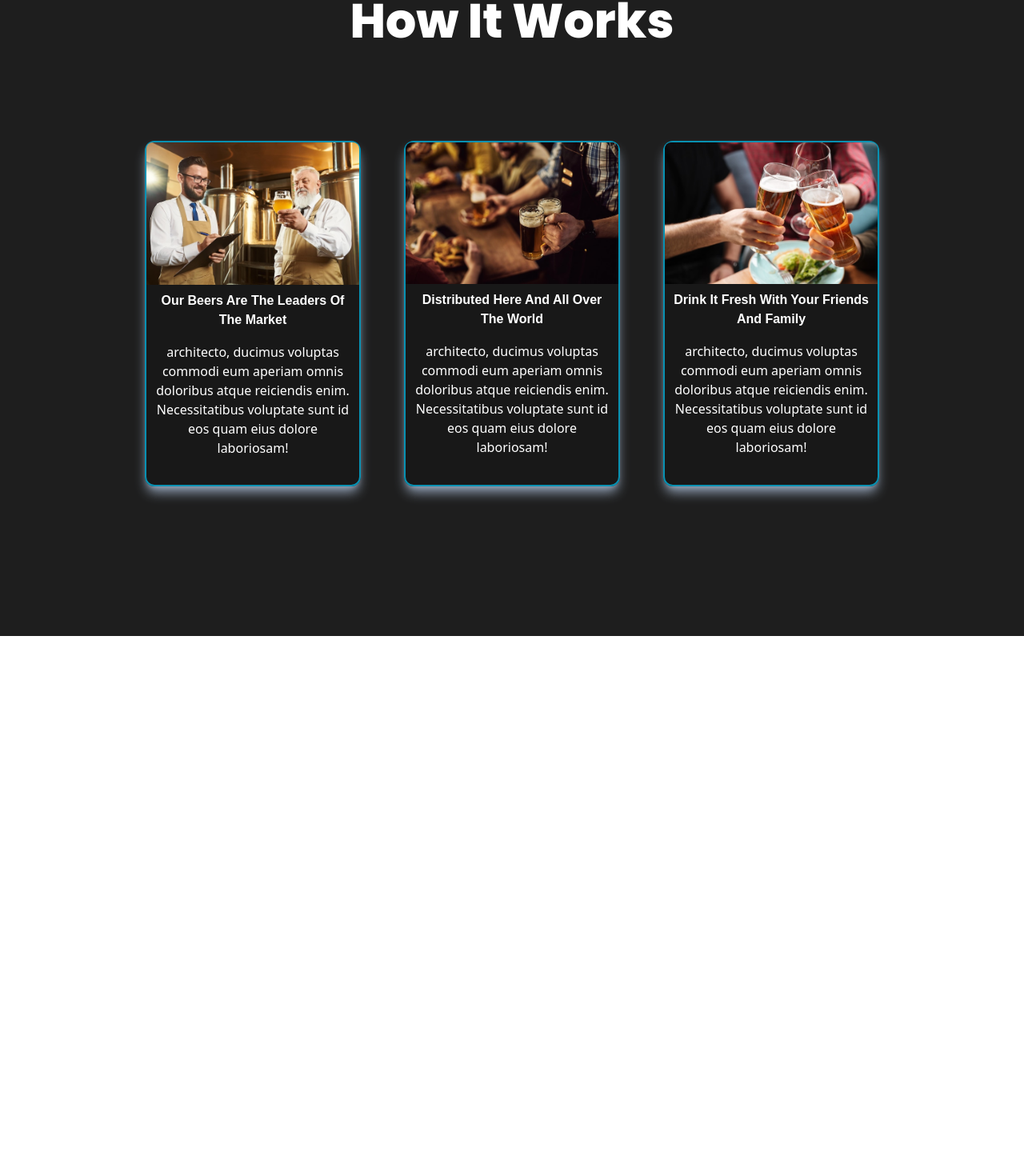
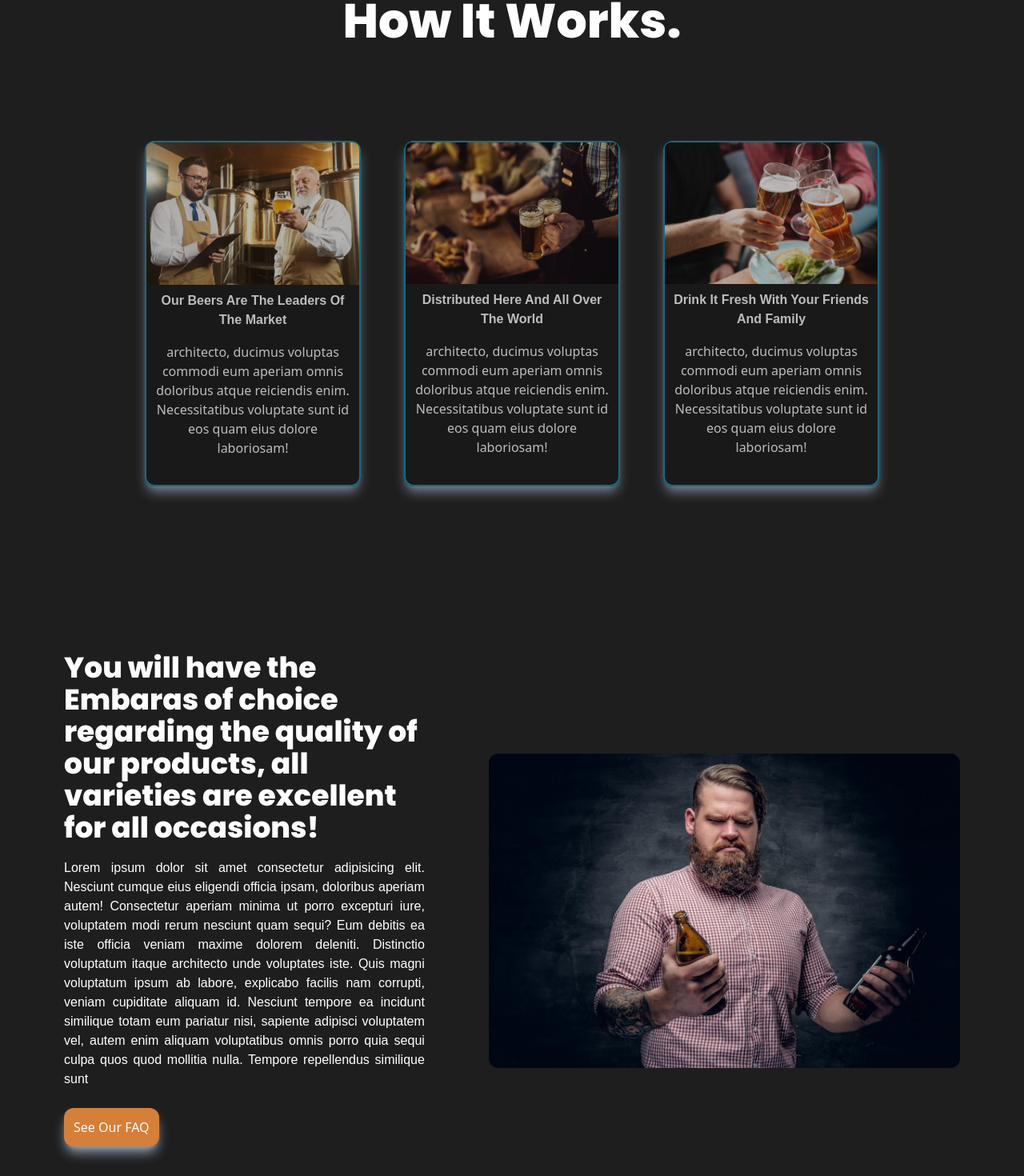
Before and after one commit to Doking517/breweries_site, a React (Vite) app: page / in a window 1280 px wide. Shown: the part 608-2078 px from the top of the page at 80% size. Before the commit the page ends 1403 px from the top, so only its background shows below. Built offline with nearby package versions, Linux system fonts and the light colour scheme.

Commit message:
adding ambaras section and image

```diff
--- a/src/App.jsx
+++ b/src/App.jsx
@@ -3,6 +3,7 @@ import GlobalTitle from './components/globalTitle/gobalTitle';
 import Hero from './components/Hero/Hero';
 import HowItWorks from './components/HowItWorks/HowItWorks';
 import Navbar from './components/Navbar/Navbar';
+import OnlineOrder from './components/OnlineOrder/OnlineOrder';
 
 const App = () => {
 	return (
@@ -18,8 +19,8 @@ const App = () => {
 				textButton={'Place an order'}
 				imagePath="../src/assets/img/top-view-shot-glass-lager-beer-with-cup-peanuts-metal-screen-tray_181624-59484.jpg"
 			/>
-			<GlobalTitle titleText="How It Works" />
-			<section className="sm:flex block p-[5%] sm:gap-[5%] sm:justify-center items-center flex-1">
+			<GlobalTitle titleText="How It Works." />
+			<section className="sm:flex block sm:p-[5%] sm:gap-[5%] sm:justify-center items-center flex-1">
 				<HowItWorks
 					imgPath="../src/assets/img/beer-usine-testing.jpg"
 					titleCard="Our beers are the leaders of the market"
@@ -42,6 +43,14 @@ const App = () => {
 					laboriosam!"
 				/>
 			</section>
+			<OnlineOrder
+				buttonText="See Our FAQ"
+				imagePath="../src/assets/img/portrait-fat-bearded-male-holds-beer-bottles_613910-9268.jpg"
+				titleTitle="You will have the Embaras of choice regarding the quality of our products, all varieties are excellent for all occasions!"
+				paragraphText="Lorem ipsum dolor sit amet consectetur adipisicing elit. Nesciunt cumque eius eligendi officia ipsam, doloribus aperiam autem! Consectetur aperiam minima ut porro excepturi iure, voluptatem modi rerum nesciunt quam sequi?
+            Eum debitis ea iste officia veniam maxime dolorem deleniti. Distinctio voluptatum itaque architecto unde voluptates iste. Quis magni voluptatum ipsum ab labore, explicabo facilis nam corrupti, veniam cupiditate aliquam id.
+            Nesciunt tempore ea incidunt similique totam eum pariatur nisi, sapiente adipisci voluptatem vel, autem enim aliquam voluptatibus omnis porro quia sequi culpa quos quod mollitia nulla. Tempore repellendus similique sunt"
+			/>
 		</div>
 	);
 };
--- a/src/components/HowItWorks/HowItWorks.jsx
+++ b/src/components/HowItWorks/HowItWorks.jsx
@@ -2,13 +2,15 @@ import React from 'react';
 
 const HowItWorks = ({ imgPath, textContent, titleCard }) => {
 	return (
-		<div className="w-[95%] sm:w-[25%] border-cyan-600 border-2 border-solid rounded-xl shadow-lg shadow-slate-400 mb-[8%] bg-black/20 -bottom-10 hover:bottom-0 opacity-100 hover:opacity-60 transition-all duration-300">
+		<div className="w-[95%] sm:w-[25%] border-cyan-600 border-2 border-solid rounded-xl shadow-lg shadow-slate-400 mb-[8%] bg-black/20 -bottom-10 hover:bottom-0 opacity-100 sm:opacity-70 sm:hover:opacity-100 transition-all duration-300">
 			<img
 				src={imgPath}
 				alt="image"
 				className="rounded-tl-[0.5rem] rounded-tr-[0.5rem] w-full h-auto sm:w-full "
 			/>
-			<h1 className='font-poppins-regular font-extrabold text-center p-2 capitalize'>{titleCard}</h1>
+			<h1 className="font-poppins-regular font-extrabold text-center p-2 capitalize">
+				{titleCard}
+			</h1>
 			<p className=" mb-[10%] text-center p-2">{textContent}</p>
 		</div>
 	);
--- /dev/null
+++ b/src/components/OnlineOrder/OnlineOrder.jsx
@@ -0,0 +1,28 @@
+import React from 'react';
+
+const OnlineOrder = ({ imagePath, titleTitle, paragraphText, buttonText }) => {
+	return (
+		<div className="sm:flex sm:items-center sm:justify-center sm:gap-[5%] flex-row gap-[5%] mt-[5%] sm:px-10">
+			<section className="sm:w-[45%] sm:h-[80%]">
+				<h1 className="font-poppins-extrabold text-xl sm:text-4xl font-extrabold">
+					{titleTitle}
+				</h1>
+				<p className="mt-[3%] text-justify font-poppins-regular sm:w-[95%] py-1">
+					{paragraphText}
+				</p>
+				<button className="bg-[#d67f39] p-2 mt-[15px] mb-[15px] sm:p-3 w-auto sm:mt-[20px] transition duration-300 ease-in-out hover:bg-[#1F1F21] rounded-xl shadow-lg shadow-slate-400">
+					{buttonText}
+				</button>
+			</section>
+			<section className="mt-[15px]">
+				<img
+					src={imagePath}
+					alt="image"
+					className="rounded-xl sm:w-full"
+				/>
+			</section>
+		</div>
+	);
+};
+
+export default OnlineOrder;
```
Also changed, not shown: src/assets/img/portrait-fat-bearded-male-holds-beer-bottles_613910-9268.jpg (added), src/components/Order/Order.jsx (deleted), 1 other file (tests, documents, lock files or other folders).
